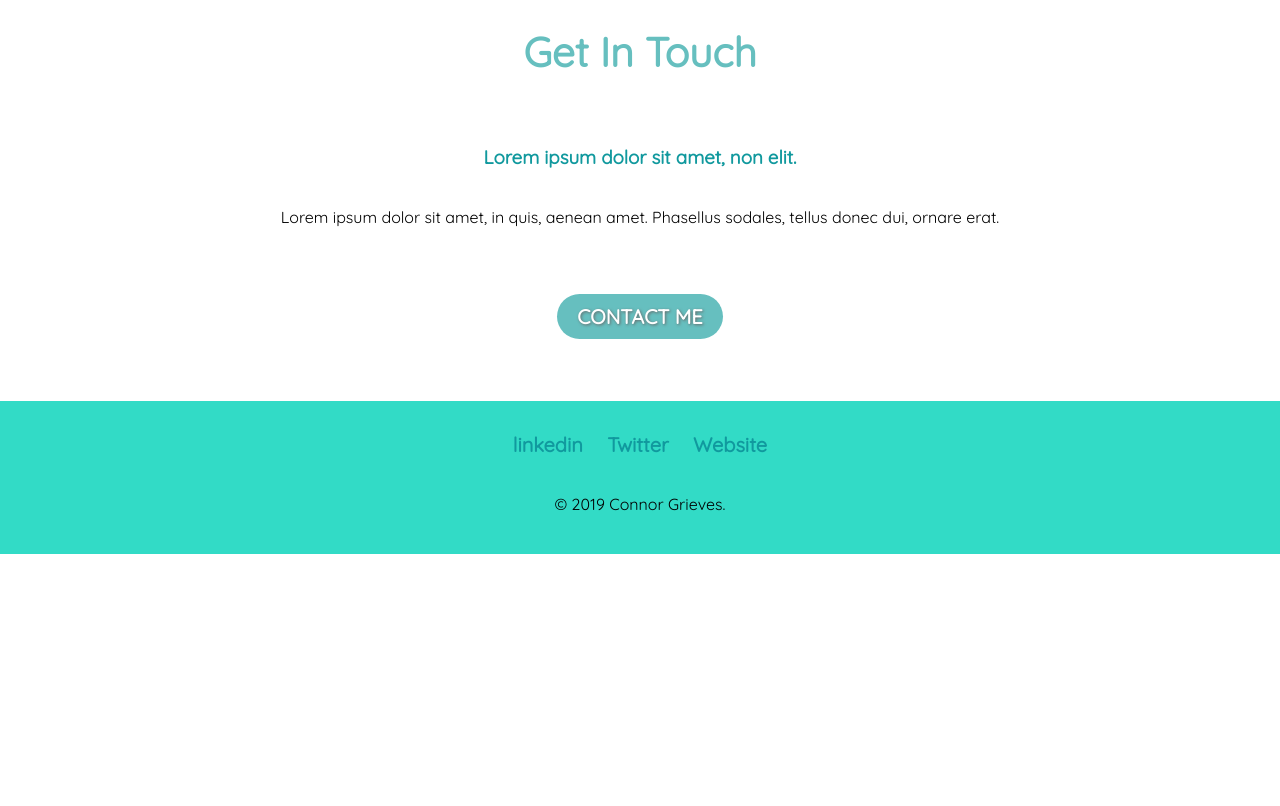
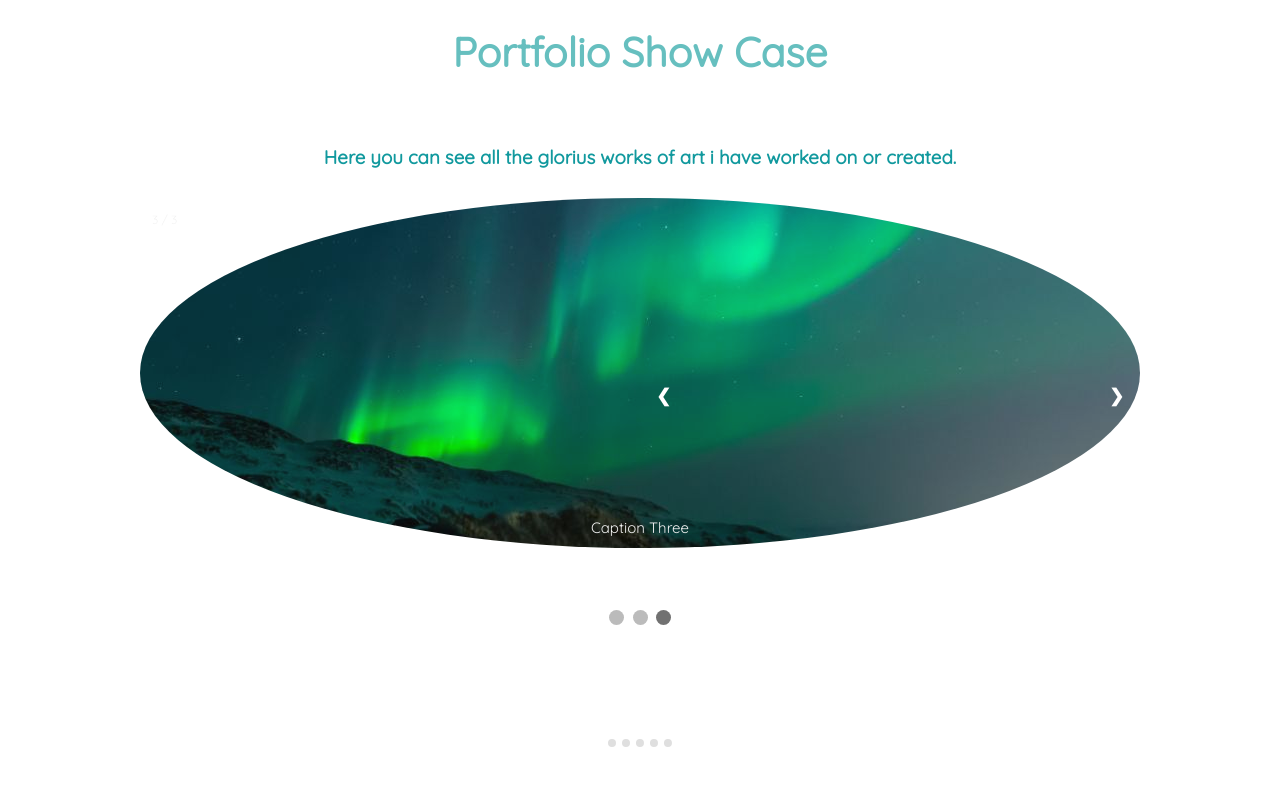
Before and after one commit to con-grieves/CV, a plain HTML site: page index.html in a window 1280 px wide. Shown: the part 2234-3040 px from the top of the page. Before the commit the page ends 2788 px from the top, so only its background shows below. Drawn offline with Linux system fonts and the light colour scheme.

Commit message:
added some fanxy bits

```diff
--- a/css/styles.css
+++ b/css/styles.css
@@ -89,8 +89,8 @@ which in this case is the .top div container. */
 
 .bottom-container {
   background-color: #32dbc6;
-  padding-bottom: 15px;
-  padding-top: 20px;
+  padding-bottom: 5px;
+  padding-top: 10px;
 
 }
 
@@ -149,3 +149,97 @@ which in this case is the .top div container. */
 }
 /* Fixed position will fix an element regardless of scrolling. useful for sidebar's
 and such */
+* {box-sizing:border-box}
+
+/* Slideshow container */
+.slideshow-container {
+  max-width: 1000px;
+  position: relative;
+  margin: auto;
+}
+
+/* Hide the images by default */
+.mySlides {
+  display: none;
+}
+
+/* Next & previous buttons */
+.prev, .next {
+  cursor: pointer;
+  position: absolute;
+  top: 50%;
+  width: auto;
+  margin-top: -22px;
+  padding: 16px;
+  color: white;
+  font-weight: bold;
+  font-size: 18px;
+  transition: 0.6s ease;
+  border-radius: 0 3px 3px 0;
+  user-select: none;
+}
+
+/* Position the "next button" to the right */
+.next {
+  right: 0;
+  border-radius: 3px 0 0 3px;
+}
+
+/* On hover, add a black background color with a little bit see-through */
+.prev:hover, .next:hover {
+  background-color: rgba(0,0,0,0.8);
+}
+
+/* Caption text */
+.text {
+  color: #f2f2f2;
+  font-size: 15px;
+  padding: 8px 12px;
+  position: absolute;
+  bottom: 8px;
+  width: 100%;
+  text-align: center;
+}
+
+/* Number text (1/3 etc) */
+.numbertext {
+  color: #f2f2f2;
+  font-size: 12px;
+  padding: 8px 12px;
+  position: absolute;
+  top: 0;
+}
+
+/* The dots/bullets/indicators */
+.dot {
+  cursor: pointer;
+  height: 15px;
+  width: 15px;
+  margin: 0 2px;
+  background-color: #bbb;
+  border-radius: 50%;
+  display: inline-block;
+  transition: background-color 0.6s ease;
+}
+
+.active, .dot:hover {
+  background-color: #717171;
+}
+
+/* Fading animation */
+.fade {
+  -webkit-animation-name: fade;
+  -webkit-animation-duration: 1.5s;
+  animation-name: fade;
+  animation-duration: 1.5s;
+}
+
+@-webkit-keyframes fade {
+  from {opacity: .4}
+  to {opacity: 1}
+}
+
+@keyframes fade {
+  from {opacity: .4}
+  to {opacity: 1}
+}
--- a/index.html
+++ b/index.html
@@ -43,10 +43,49 @@
       </div>
       <hr>
       <div class="contact-me">
+        <h2 class="get-in-touch">Portfolio Show Case</h2>
+        <h3>Here you can see all the glorius works of art i have worked on or created.</h3>
+         <!-- Slideshow container -->
+            <div class="slideshow-container">
+  <!-- Full-width images with number and caption text -->
+  <div class="mySlides fade">
+    <div class="numbertext">1 / 3</div>
+    <img src="images/img1.jpg" style="width:100%">
+    <div class="text">Caption Text</div>
+  </div>
+
+  <div class="mySlides fade">
+    <div class="numbertext">2 / 3</div>
+    <img src="images/img2.jpg" style="width:100%">
+    <div class="text">Caption Two</div>
+  </div>
+
+  <div class="mySlides fade">
+    <div class="numbertext">3 / 3</div>
+    <img src="images/img3.jpg" style="width:100%">
+    <div class="text">Caption Three</div>
+  </div>
+
+  <!-- Next and previous buttons -->
+  <a class="prev" onclick="plusSlides(-1)">&#10094;</a>
+  <a class="next" onclick="plusSlides(1)">&#10095;</a>
+</div>
+<br>
+
+<!-- The dots/circles -->
+<div style="text-align:center">
+  <span class="dot" onclick="currentSlide(1)"></span>
+  <span class="dot" onclick="currentSlide(2)"></span>
+  <span class="dot" onclick="currentSlide(3)"></span>
+</div>
+      </div>
+    </div>
+      <hr>
+      <div class="contact-me">
         <h2 class="get-in-touch">Get In Touch</h2>
         <h3>Lorem ipsum dolor sit amet, non elit.</h3>
         <p>Lorem ipsum dolor sit amet, in quis, aenean amet. Phasellus sodales, tellus donec dui, ornare erat.</p>
-        <a class="btn" href="mailto:name@email.com">CONTACT ME</a>
+        <a class="btn" href="mailto:connor.grives@yahoo.com">CONTACT ME</a>
       </div>
     </div>
 
@@ -60,7 +99,27 @@
 
 
 </body>
+<script>
+  var slideIndex = 0;
+  showSlides();
 
+  function showSlides() {
+    var i;
+    var slides = document.getElementsByClassName("mySlides");
+    var dots = document.getElementsByClassName("dot");
+    for (i = 0; i < slides.length; i++) {
+      slides[i].style.display = "none";
+    }
+    slideIndex++;
+    if (slideIndex > slides.length) {slideIndex = 1}
+    for (i = 0; i < dots.length; i++) {
+      dots[i].className = dots[i].className.replace(" active", "");
+    }
+    slides[slideIndex-1].style.display = "block";
+    dots[slideIndex-1].className += " active";
+    setTimeout(showSlides, 2000); // Change image every 2 seconds
+  }
+  </script>
 </html>
 
 
```
Also changed, not shown: images/img1.jpg (added), images/img2.jpg (added), images/img3.jpg (added).
